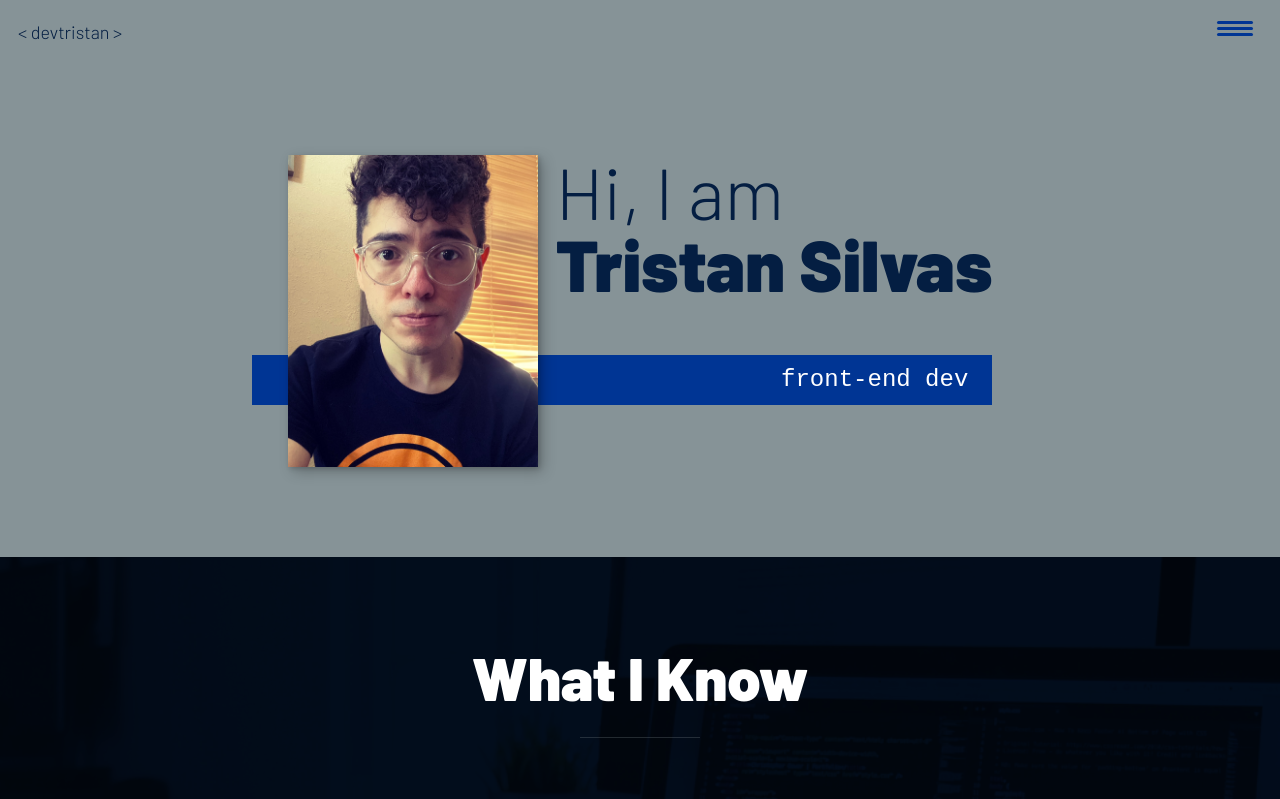
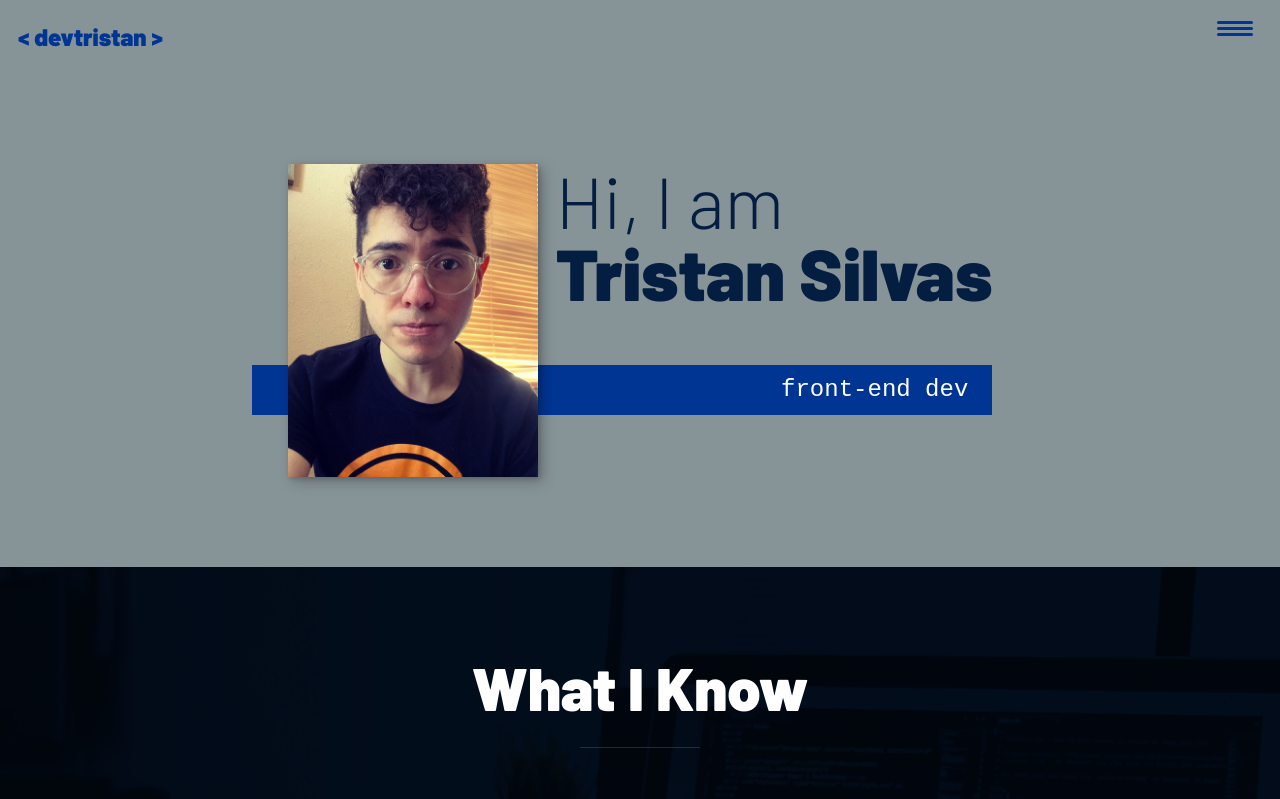
Before and after one commit to tsilvas0113/my-portfolio, a React (Create React App) app: page / in a window 1280 px wide. Shown: the top 799 px of the page. Built offline with nearby package versions, Linux system fonts and the light colour scheme; a web font is replaced by a local one.

Commit message:
Change some styling of nav logo

```diff
--- a/src/index.css
+++ b/src/index.css
@@ -141,6 +141,9 @@ header {
 
 .logo {
   max-width: 150px;
+  font-size: var(--fs-h3);
+  font-weight: var(--fw-bold);
+  color: var(--clr-accent);
 }
 
 .nav {
```
